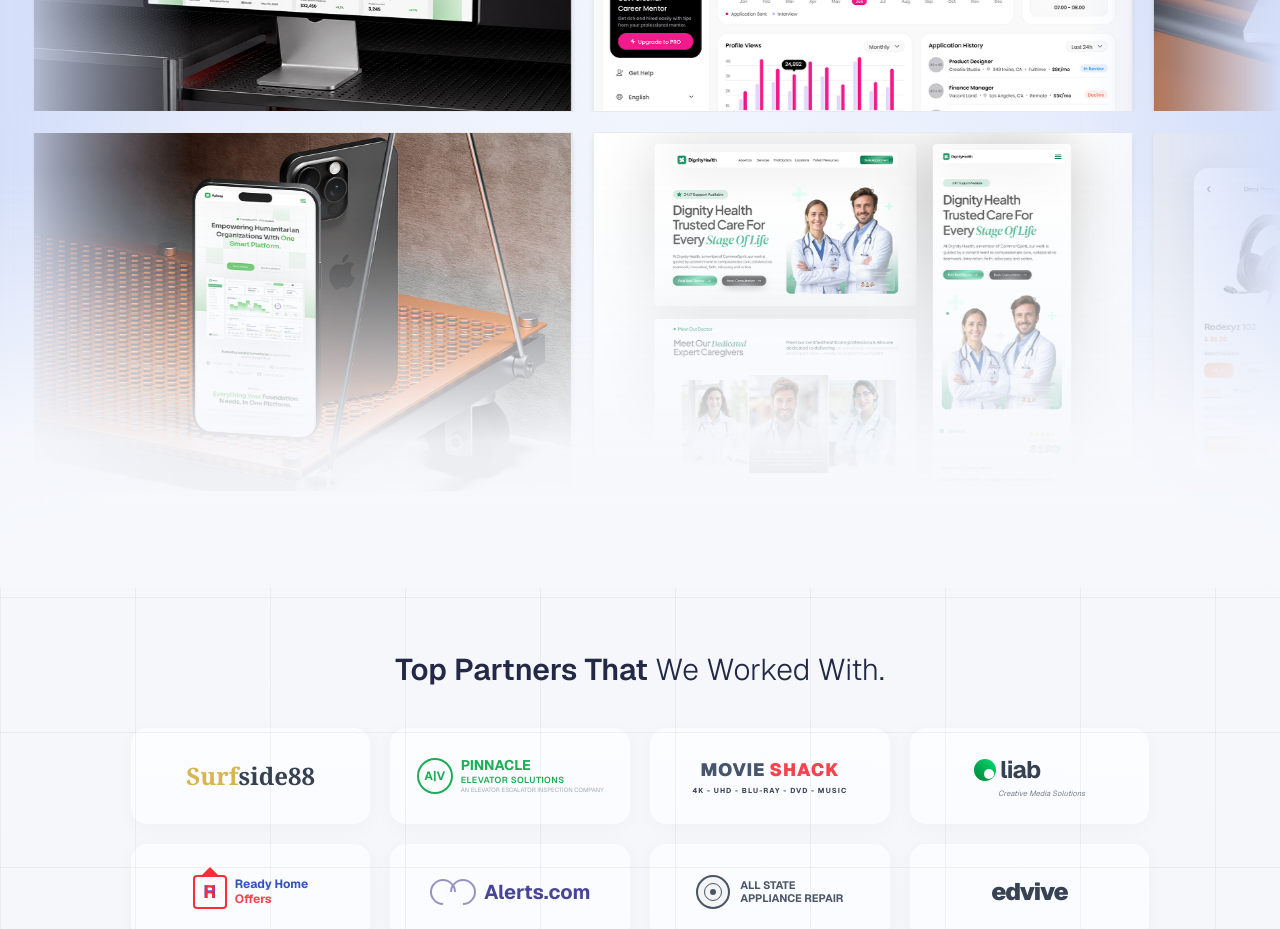
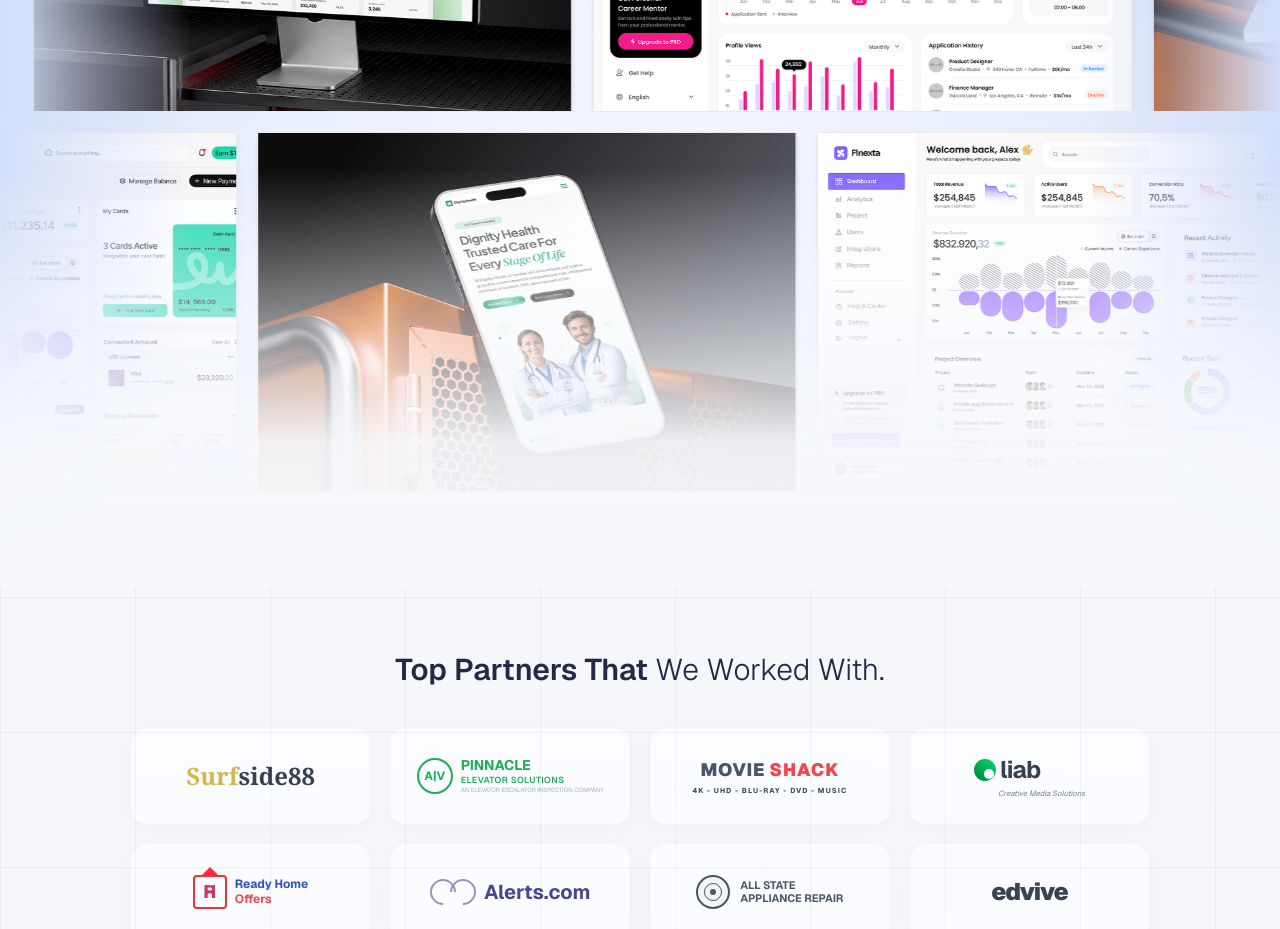
Before and after one commit to jevxo26/jevxo-frontend-new, a Next.js app: page / in a window 1280 px wide. Shown: the part 980-1909 px from the top of the page. Built offline with nearby package versions, Linux system fonts and the light colour scheme.

Commit message:
feat: configure HeroBottom marquee directions - Row 1 moves Right-to-Left, Row 2 moves Left-to-Right

```diff
--- a/app/components/landing/banner/HeroBottom.tsx
+++ b/app/components/landing/banner/HeroBottom.tsx
@@ -29,7 +29,7 @@
 
   // Triplicating arrays to ensure a smooth, unbroken infinite marquee animation
   const row1List = [...row1, ...row1, ...row1];
-  const row3List = [...row3, ...row3, ...row3];
+  const row2List = [...row2, ...row2, ...row2];
 
   return (
     <section className="relative w-full overflow-hidden bg-gradient-to-b from-[#c9d6f7] via-[#e2eafc] to-[#f6f8fc] pt-4 pb-16 md:pb-24 z-10">
@@ -50,11 +50,11 @@
       <div className="pointer-events-none absolute inset-y-0 left-0 w-24 sm:w-48 bg-gradient-to-r from-[#d3def9] to-transparent z-20" />
       <div className="pointer-events-none absolute inset-y-0 right-0 w-24 sm:w-48 bg-gradient-to-l from-[#d3def9] to-transparent z-20" />
 
-      {/* Bottom Fade Gradient Overlay - Fading bottom of section/row 3 to white */}
+      {/* Bottom Fade Gradient Overlay */}
       <div className="pointer-events-none absolute bottom-0 left-0 right-0 h-64 sm:h-80 md:h-[420px] bg-gradient-to-b from-transparent via-[#f6f8fc]/60 via-35% via-[#f6f8fc]/95 via-65% to-[#f6f8fc] z-20" />
 
       <div className="relative z-10 flex flex-col gap-3 sm:gap-4 md:gap-5 w-full">
-        {/* Row 1: Right to Left */}
+        {/* Row 1: Right to Left (animate-marquee) */}
         <div className="overflow-hidden w-full flex">
           <div className="flex items-center gap-3 sm:gap-4 md:gap-5 animate-marquee">
             {row1List.map((src, index) => (
@@ -74,17 +74,17 @@
           </div>
         </div>
 
-        {/* Row 3: Right to Left */}
+        {/* Row 2: Left to Right (animate-marquee-reverse) */}
         <div className="overflow-hidden w-full flex">
-          <div className="flex items-center gap-3 sm:gap-4 md:gap-5 animate-marquee">
-            {row3List.map((src, index) => (
+          <div className="flex items-center gap-3 sm:gap-4 md:gap-5 animate-marquee-reverse">
+            {row2List.map((src, index) => (
               <div
-                key={`row3-${index}`}
+                key={`row2-${index}`}
                 className="relative flex-shrink-0 w-[320px] sm:w-[440px] md:w-[540px] h-[220px] sm:h-[300px] md:h-[360px] rounded-none overflow-hidden border border-gray-200/90 shadow-md bg-white group hover:shadow-lg transition-all duration-300"
               >
                 <Image
                   src={src}
-                  alt={`Portfolio showcase ${index + 11}`}
+                  alt={`Portfolio showcase ${index + 6}`}
                   fill
                   sizes="(max-width: 768px) 480px, 580px"
                   className="object-cover group-hover:scale-[1.03] transition-transform duration-500"
```
